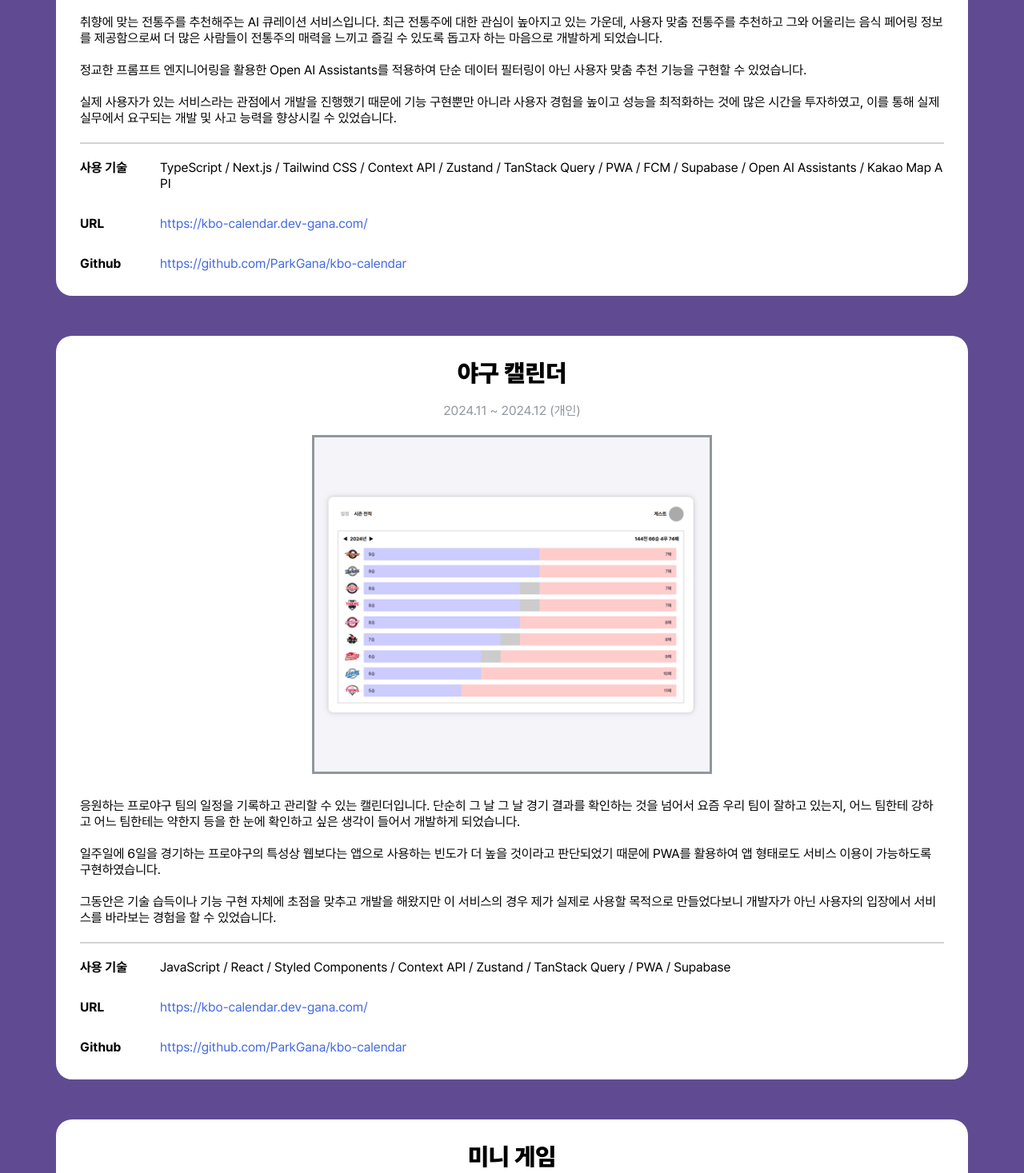
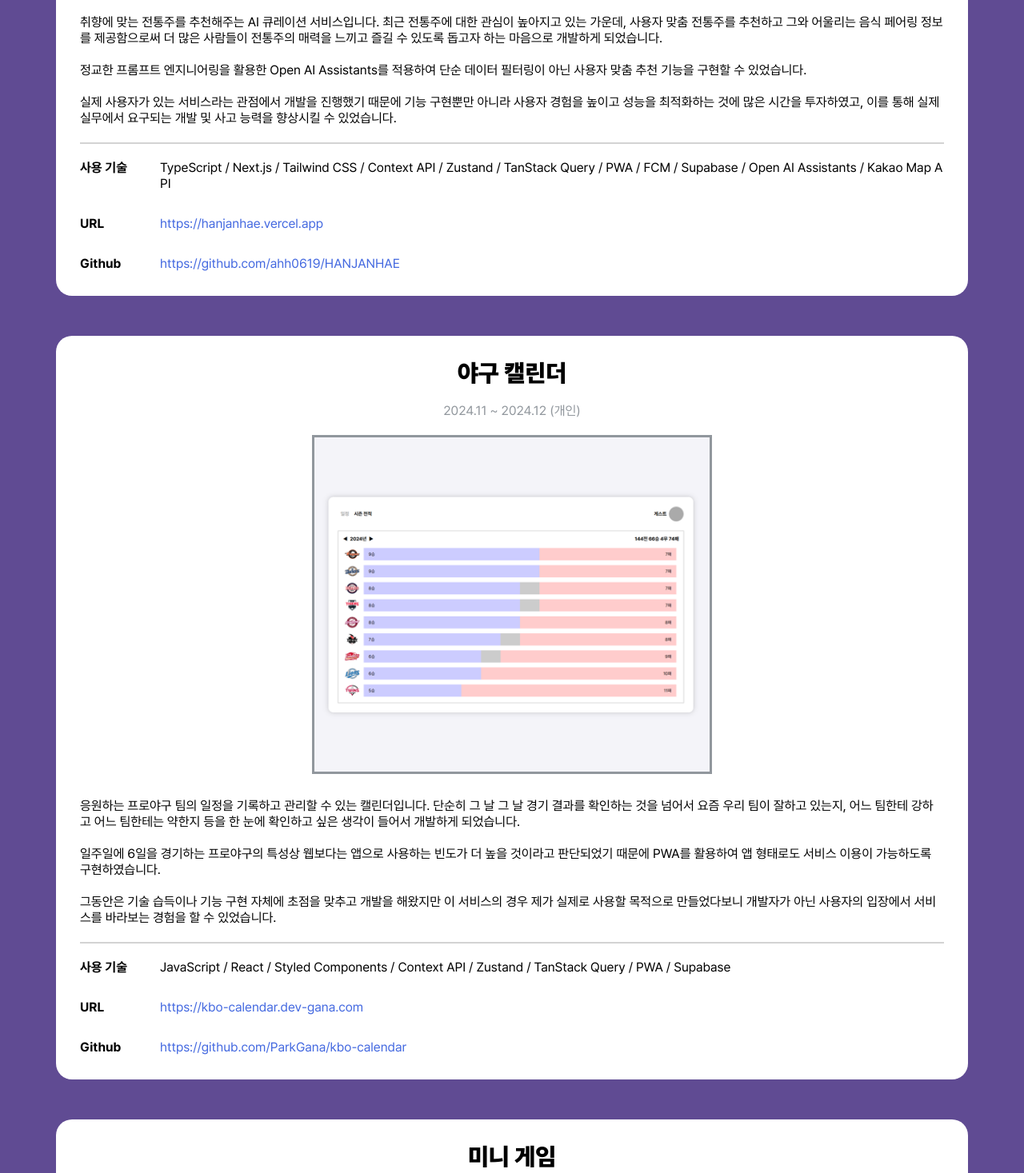
Before and after one commit to ParkGana/portfolio, a Next.js app: page / in a window 1280 px wide. Shown: the part 3623-5090 px from the top of the page at 80% size. Built offline with nearby package versions, Linux system fonts and the light colour scheme.

Commit message:
프로젝트 URL 수정

```diff
--- a/src/sections/project/project.data.ts
+++ b/src/sections/project/project.data.ts
@@ -27,11 +27,11 @@ export const ProjectData: ProjectDataType[] = [
             },
             {
                 field: 'URL',
-                value: 'https://kbo-calendar.dev-gana.com/'
+                value: 'https://hanjanhae.vercel.app'
             },
             {
                 field: 'Github',
-                value: 'https://github.com/ParkGana/kbo-calendar'
+                value: 'https://github.com/ahh0619/HANJANHAE'
             }
         ],
         screenshot: [
@@ -59,7 +59,7 @@ export const ProjectData: ProjectDataType[] = [
             },
             {
                 field: 'URL',
-                value: 'https://kbo-calendar.dev-gana.com/'
+                value: 'https://kbo-calendar.dev-gana.com'
             },
             {
                 field: 'Github',
```
